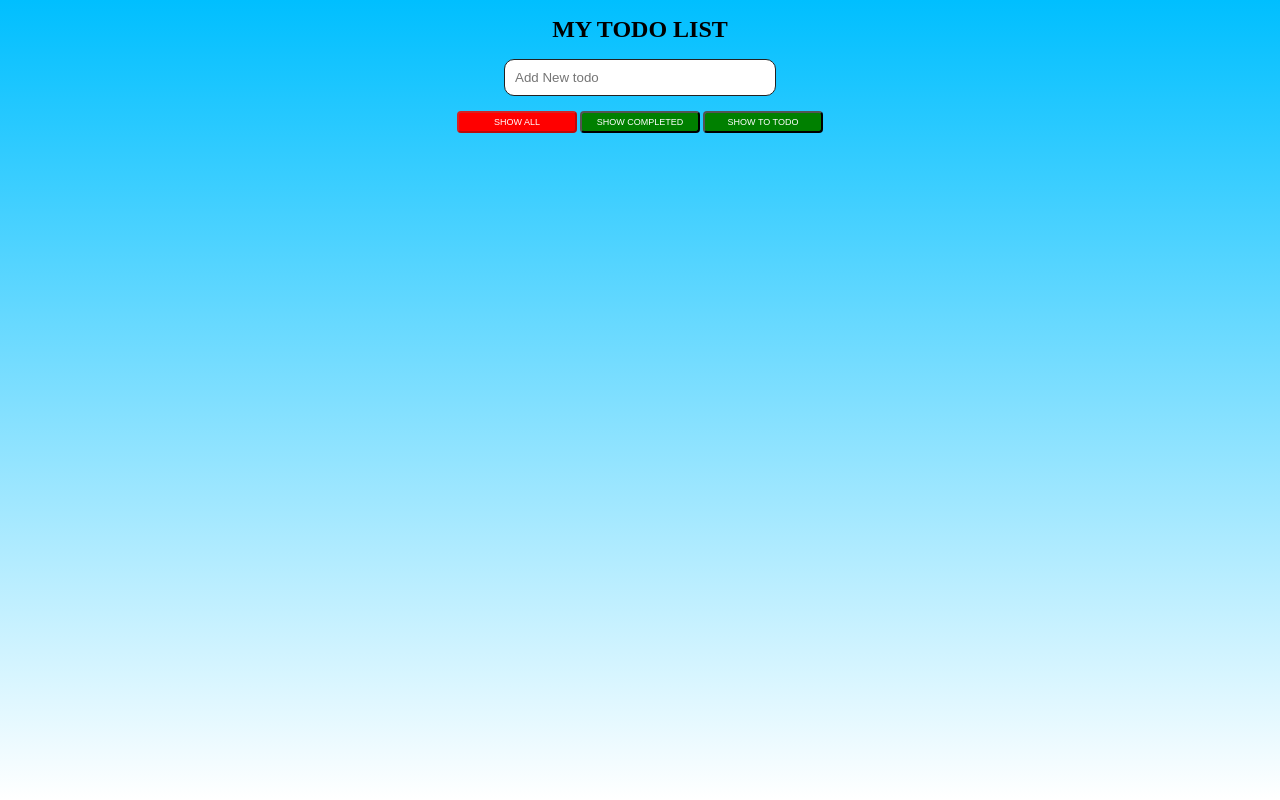
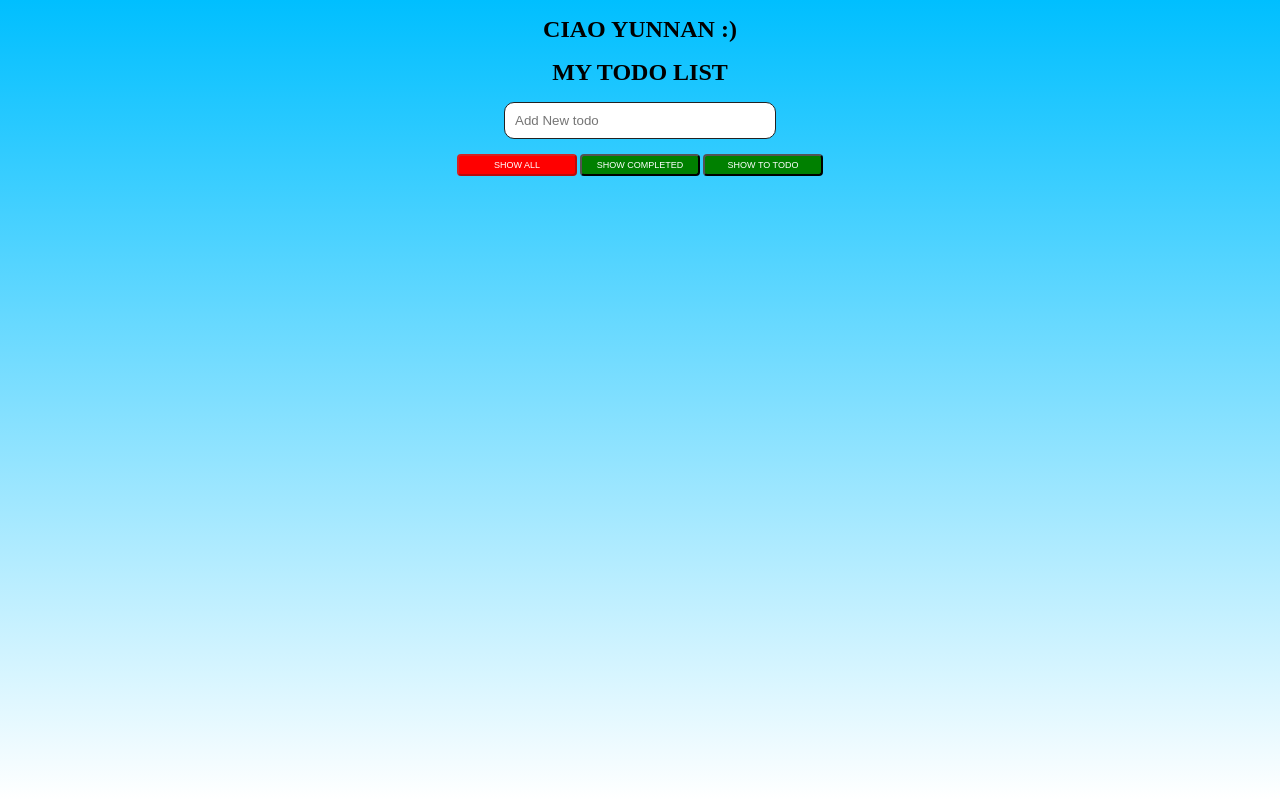
Before and after one commit to Dan-Ferrari/ninja, a plain HTML site: page index.html in a window 1280 px wide. Drawn offline with Linux system fonts and the light colour scheme.

Commit message:
Update index.html

```diff
--- a/index.html
+++ b/index.html
@@ -5,6 +5,7 @@
     <meta name="viewport" content="width=device-width, initial-scale=1.0">
     <meta http-equiv="X-UA-Compatible" content="ie=edge">
     <title>My todo list</title>
+    <h1>ciao Yunnan :)</h1>
     <link rel="stylesheet" href="style.css">
     <script src="script.js" defer></script>
 </head>
```
